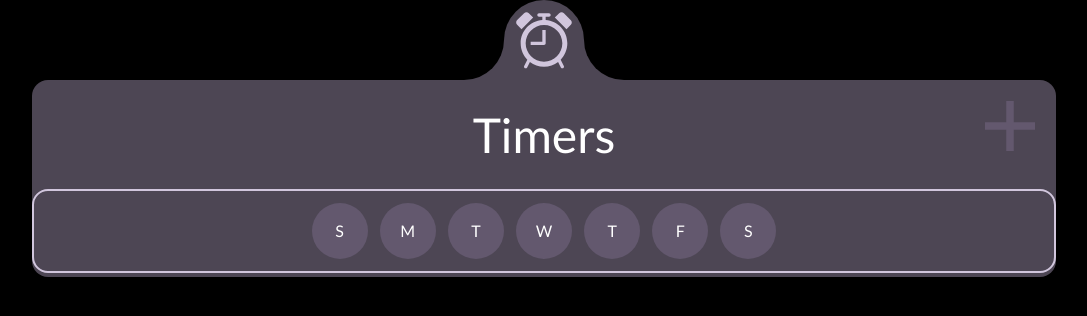
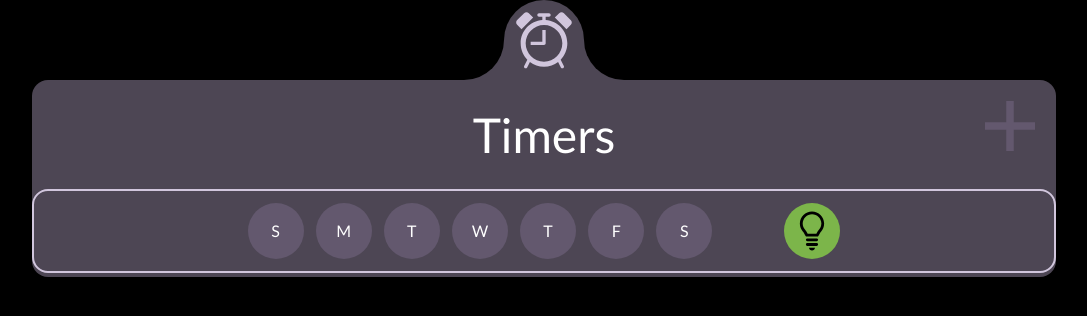
Before and after one commit to FlatF-ish/flatfish-lighting-controller, a website: page public/timer.html in a window 1280 px wide. Both pictures are taken after a click on the element 1106 px from the left and 126 px from the top of the page. Shown: the whole page, without its empty margins (96-1183 px from the left). Drawn offline with Linux system fonts and the light colour scheme.

Commit message:
Adding toggle button

```diff
--- a/public/css/timer.css
+++ b/public/css/timer.css
@@ -38,6 +38,36 @@ body {
     box-sizing: border-box;
     padding: 8px;
     margin-bottom: 4px;
+    opacity: 0;
+
+    animation-name: row-expansion;
+    animation-delay: 0.1s;
+    animation-duration: 1.5s;
+    animation-fill-mode: forwards;
+}
+
+.light-state-icon {
+    display: inline-block;
+    border-radius: 50%;
+    width: 56px;
+    height: 56px;
+    margin: 4px;
+    margin-left: 64px;
+    background-color: #63586e;
+    vertical-align: top;
+}
+
+#lightbulb-icon {
+    height: 80%;
+    padding: 10%;
+}
+
+.turn-on {
+    background-color: #7cb54a;
+}
+
+.turn-off {
+    background-color: #c23529;
 }
 
 .day-container {
@@ -152,6 +182,15 @@ body {
     border-radius: 50%;
 }
 
+@keyFrames row-expansion {
+    0% {
+        opacity: 0;
+    }
+    100% {
+        opacity: 1;
+    }
+}
+
 @keyframes hourglass-rotate-backwards {
     0% {
         fill: #d1bee6;
--- a/public/js/timer.js
+++ b/public/js/timer.js
@@ -1,5 +1,6 @@
 var content;
 var container;
+var lightState = true;
 
 document.addEventListener('readystatechange', event => {
 	if (event.target.readyState === 'complete') {
@@ -19,5 +20,20 @@ document.addEventListener('readystatechange', event => {
 
 function addTimerRow() {
     var tableRow = document.importNode(content, true);
+    // tableRow.getElementById
     container.appendChild(tableRow);
 }
+
+function toggleLightButton() {
+    var lightButton = document.getElementById('light-button');
+    console.log(lightState)
+    if(lightState === true) {
+        lightButton.classList.remove('turn-on');
+        lightButton.classList.add('turn-off');
+        lightState = false;
+    } else {
+        lightButton.classList.remove('turn-off');
+        lightButton.classList.add('turn-on');
+        lightState = true;
+    }
+}
--- a/public/timer.html
+++ b/public/timer.html
@@ -40,6 +40,9 @@
                     <div class="day">F</div>
                     <div class="day">S</div>
                 </div>
+                <div id="light-button" class="light-state-icon turn-on" onclick="toggleLightButton()">
+                    <svg viewBox="0 0 96 96" xmlns="http://www.w3.org/2000/svg" xmlns:xlink="http://www.w3.org/1999/xlink" id="lightbulb-icon" class="" overflow="hidden"><path d="M38 64 58 64C59.7 64 61 65.3 61 67 61 68.7 59.7 70 58 70L38 70C36.3 70 35 68.7 35 67 35 65.3 36.3 64 38 64Z" id="light-one" class="light-one"/><path d="M38 74 58 74C59.7 74 61 75.3 61 77 61 78.7 59.7 80 58 80L38 80C36.3 80 35 78.7 35 77 35 75.3 36.3 74 38 74Z" id="light-two" class="light-two"/><path d="M41.5 84C41.8 87.4 44.6 90 48 90 51.4 90 54.2 87.4 54.5 84L41.5 84Z" id="light-three" class="light-three"/><path d="M48 6C48 6 48 6 48 6 48 6 48 6 48 6 33.8 6.1 22.3 17.5 22 31.7L22 32.6C22.1 35.7 22.7 38.7 23.8 41.6 24.9 44.3 26.4 46.8 28.3 49 30.7 51.6 33.3 56.7 34.4 58.9 34.7 59.6 35.4 60 36.2 60L59.8 60C60.6 60 61.3 59.6 61.6 58.9 62.7 56.7 65.3 51.6 67.7 49 69.6 46.8 71.2 44.3 72.2 41.6 73.3 38.7 73.9 35.7 74 32.6L74 31.7C73.7 17.5 62.2 6.1 48 6ZM68 32.5C67.9 34.9 67.4 37.3 66.6 39.5 65.8 41.5 64.7 43.4 63.2 45 60.9 47.8 58.9 50.8 57.4 54L48 54 38.7 54C37.1 50.8 35.1 47.8 32.9 45 31.5 43.4 30.3 41.5 29.5 39.5 28.6 37.3 28.2 34.9 28.1 32.5L28.1 31.7C28.3 20.8 37.2 12 48.1 11.9L48.1 11.9 48.1 11.9C48.1 11.9 48.1 11.9 48.1 11.9 48.1 11.9 48.1 11.9 48.1 11.9L48.1 11.9 48.1 11.9C59 12 67.9 20.7 68.1 31.7L68.1 32.5Z" id="light-four" class="light-four"/></svg>
+                </div>
             </div>
         </template>
 
```
Lines whose indentation alone changed are shown as unchanged.
